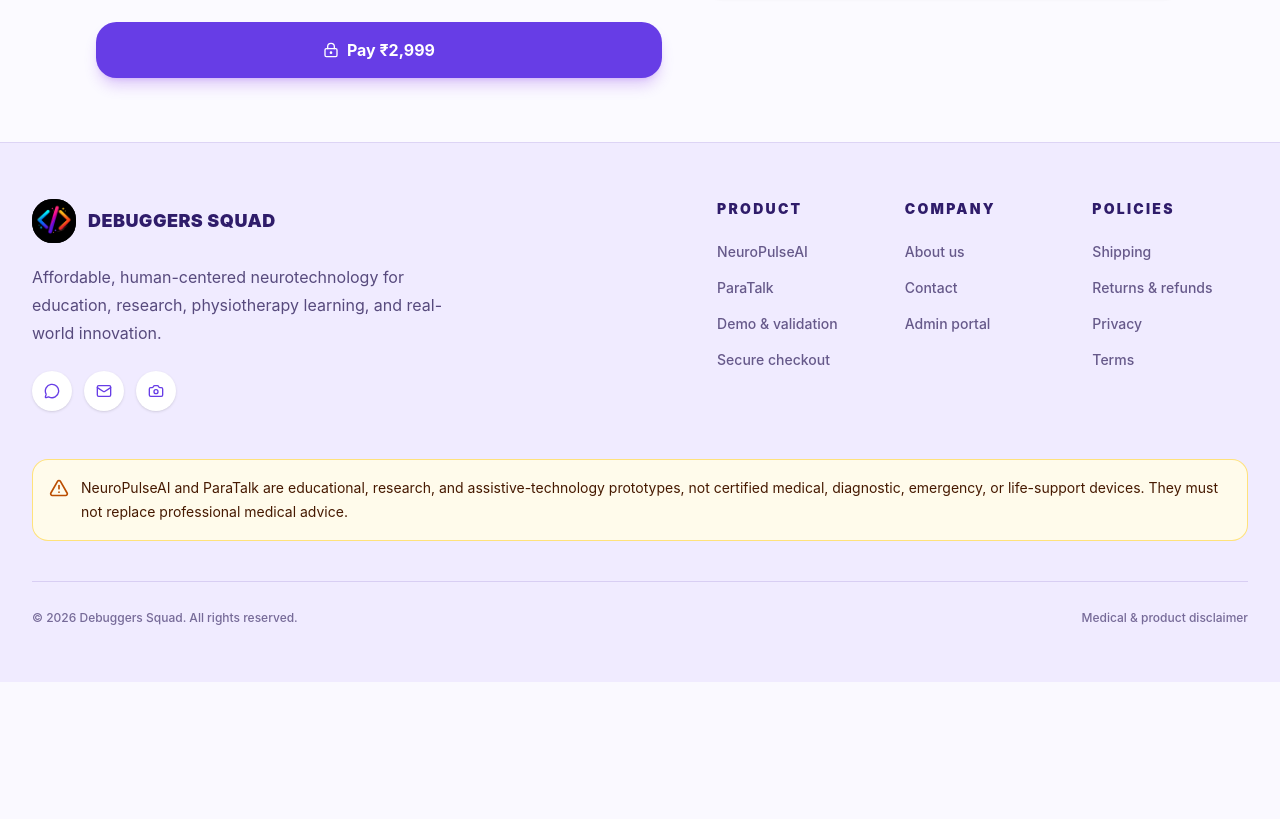
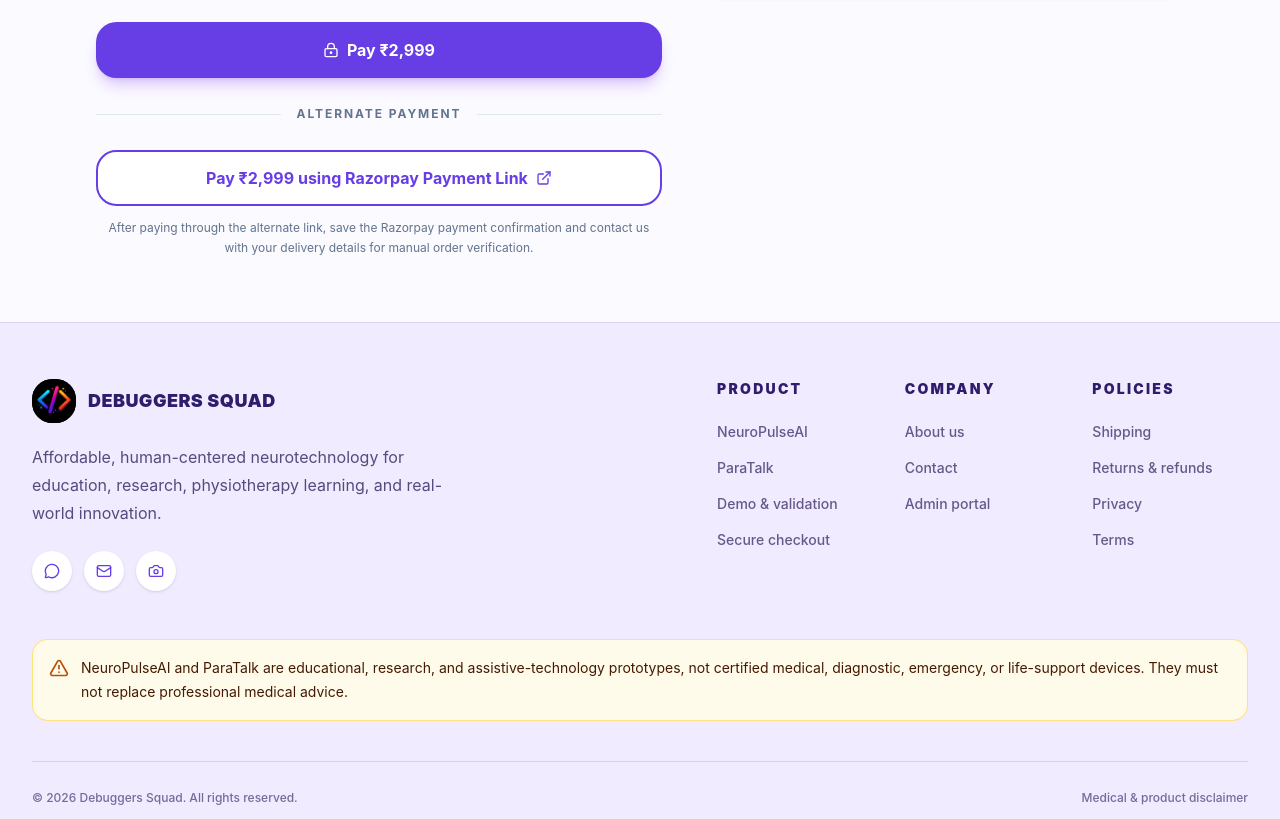
Before and after one commit to adityaIITG1/debuggers_squad_website, a Next.js app: page /checkout in a window 1280 px wide. Shown: the part 1151-1970 px from the top of the page. Before the commit the page ends 1833 px from the top, so only its background shows below. Built offline with nearby package versions, Linux system fonts and the light colour scheme; no server answers.

Commit message:
Add Razorpay payment link fallback

```diff
--- a/src/app/checkout/page.tsx
+++ b/src/app/checkout/page.tsx
@@ -4,7 +4,7 @@
 import Image from "next/image";
 import Script from "next/script";
 import { useRouter, useSearchParams } from "next/navigation";
-import { AlertTriangle, LockKeyhole, PackageCheck } from "lucide-react";
+import { AlertTriangle, ExternalLink, LockKeyhole, PackageCheck } from "lucide-react";
 import { toast } from "sonner";
 import { Button } from "@/components/ui/button";
 import { Card, CardContent, CardFooter, CardHeader, CardTitle } from "@/components/ui/card";
@@ -318,6 +318,29 @@
                 ? "Opening secure payment..."
                 : `Pay ₹${product.price.toLocaleString("en-IN")}`}
             </Button>
+
+            <div className="relative flex items-center gap-4">
+              <div className="h-px flex-1 bg-slate-200" />
+              <span className="text-xs font-bold uppercase tracking-[0.16em] text-slate-500">
+                Alternate payment
+              </span>
+              <div className="h-px flex-1 bg-slate-200" />
+            </div>
+
+            <a
+              href={product.paymentLink}
+              target="_blank"
+              rel="noreferrer"
+              className="flex h-14 w-full items-center justify-center gap-2 rounded-xl border-2 border-[#673de6] bg-white px-5 text-base font-bold text-[#673de6] transition-colors hover:bg-[#f3efff]"
+            >
+              Pay ₹{product.price.toLocaleString("en-IN")} using Razorpay Payment Link
+              <ExternalLink className="size-4" />
+            </a>
+            <p className="-mt-4 text-center text-xs leading-5 text-slate-500">
+              After paying through the alternate link, save the Razorpay payment
+              confirmation and contact us with your delivery details for manual order
+              verification.
+            </p>
           </form>
 
           <aside>
--- a/src/lib/product.ts
+++ b/src/lib/product.ts
@@ -8,6 +8,7 @@
   currency: "INR";
   sku: string;
   image: string;
+  paymentLink: string;
   checkoutNote: string;
   disclaimer: string;
   shipment: {
@@ -28,6 +29,7 @@
   currency: "INR",
   sku: "DS-NPAI-01",
   image: "/images/neuropulseai/product-hero.jpeg",
+  paymentLink: "https://rzp.io/rzp/TYJ9xsQ",
   checkoutNote: "Includes device, sensor, electrodes, software, and setup guide.",
   disclaimer:
     "NeuroPulseAI is an education, research, and innovation prototype. It is not a certified medical device and must not be used for diagnosis or treatment.",
@@ -44,6 +46,7 @@
   currency: "INR",
   sku: "DS-PTLK-01",
   image: "/images/paratalk/paratalk-device.jpeg",
+  paymentLink: "https://rzp.io/rzp/nE5mKw6c",
   checkoutNote:
     "Includes ParaTalk device, 20 electrodes, 20 alcohol swabs, electrode cable, software-loaded pen drive, and guide manual.",
   disclaimer:
```
Also changed, not shown: 1 other file (tests, documents, lock files or other folders).
